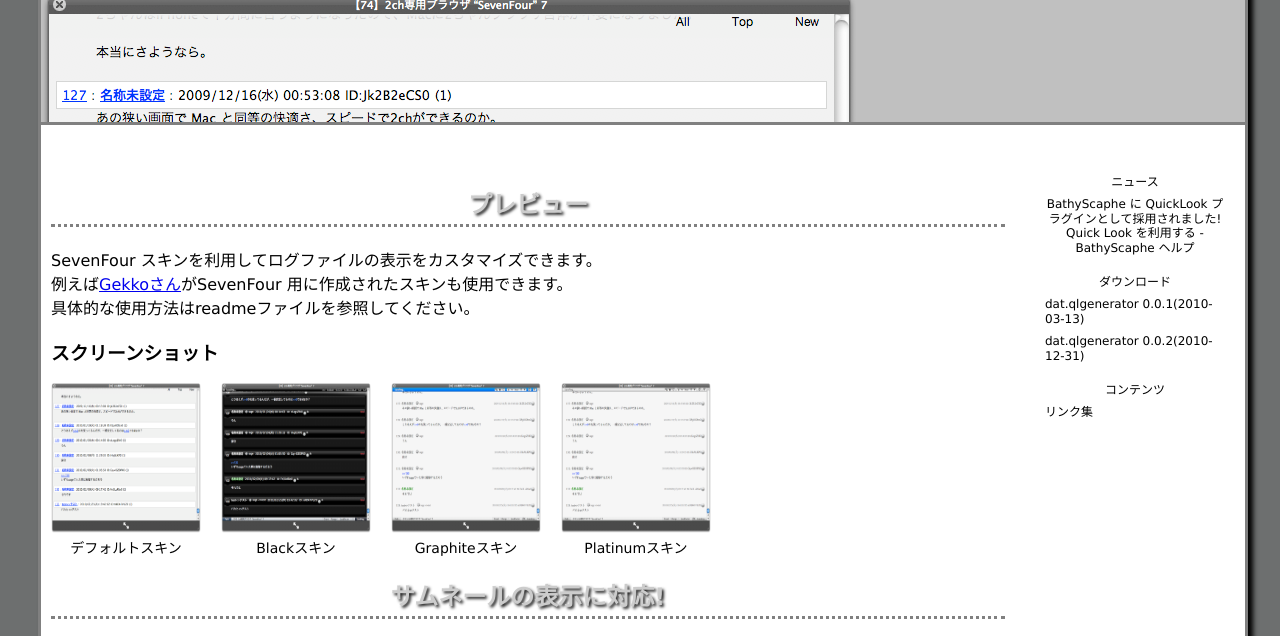
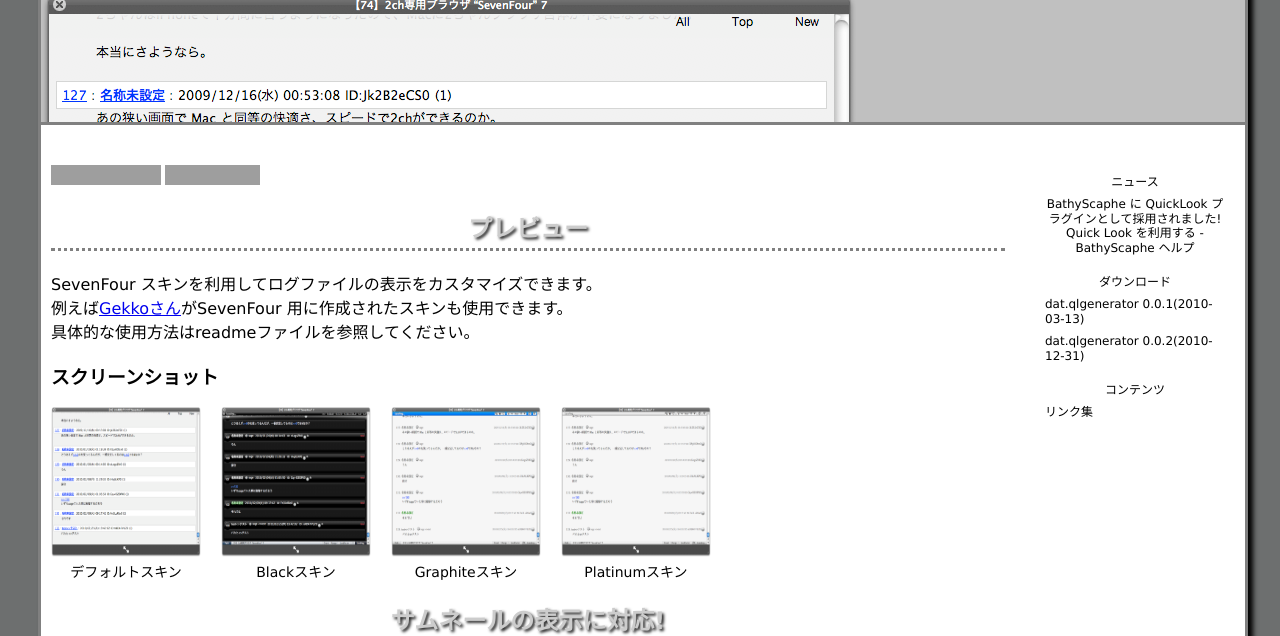
Before and after one commit to mtakagi/dat-qlgenerator, a plain HTML site: page index.html in a window 1280 px wide. Shown: the part 119-755 px from the top of the page. Drawn offline with Linux system fonts and the light colour scheme; grey boxes are pictures that could not be loaded.

Commit message:
Update index.html

```diff
--- a/index.html
+++ b/index.html
@@ -18,6 +18,8 @@
 	</div>
 	<div id="main">
 		<div id="content">
+			<iframe src="http://ghbtns.com/github-btn.html?user=mtakagi&repo=dat-qlgenerator&type=watch&count=true" allowtransparency="true" frameborder="0" scrolling="0" width="110" height="20"></iframe>
+			<iframe src="http://ghbtns.com/github-btn.html?user=mtakagi&repo=dat-qlgenerator&type=fork&count=true" allowtransparency="true" frameborder="0" scrolling="0" width="95" height="20"></iframe>
 			<div class="section">
 			<h2>プレビュー</h2>
 			<div class="description">
```
